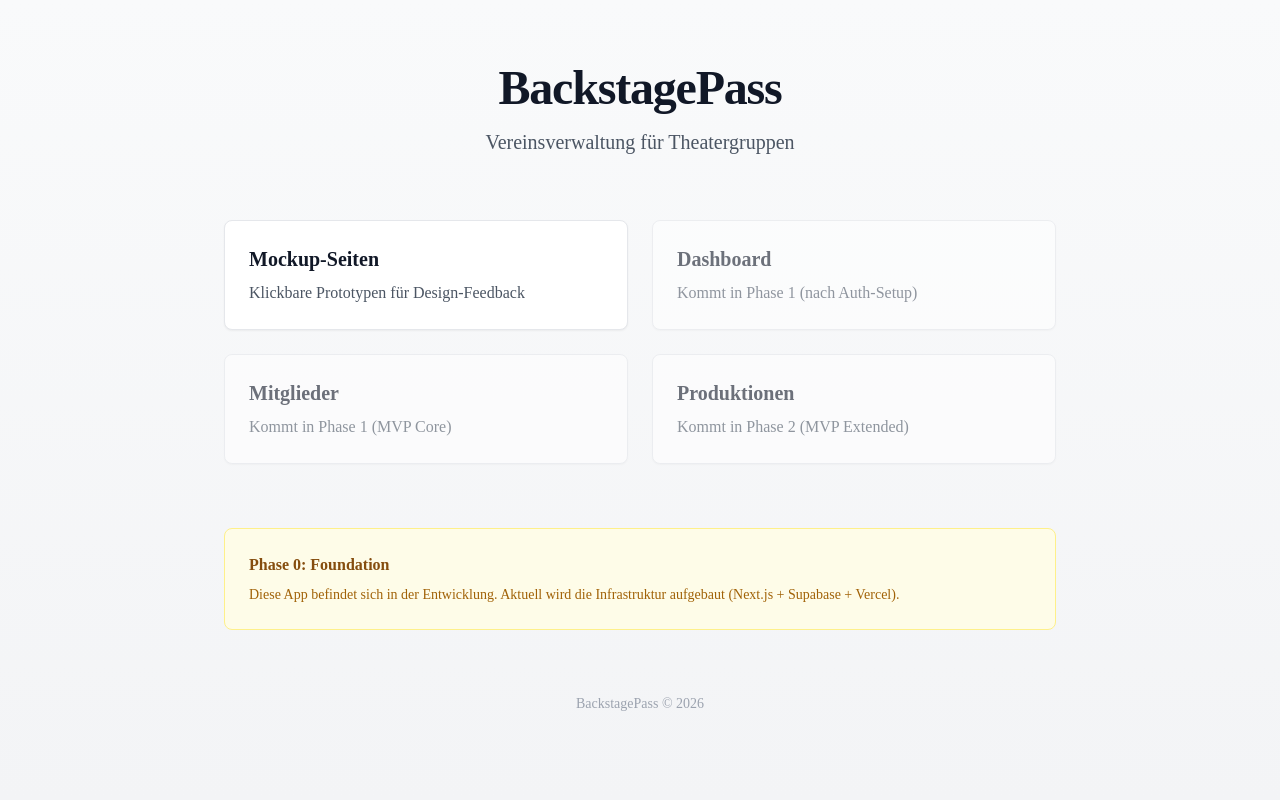
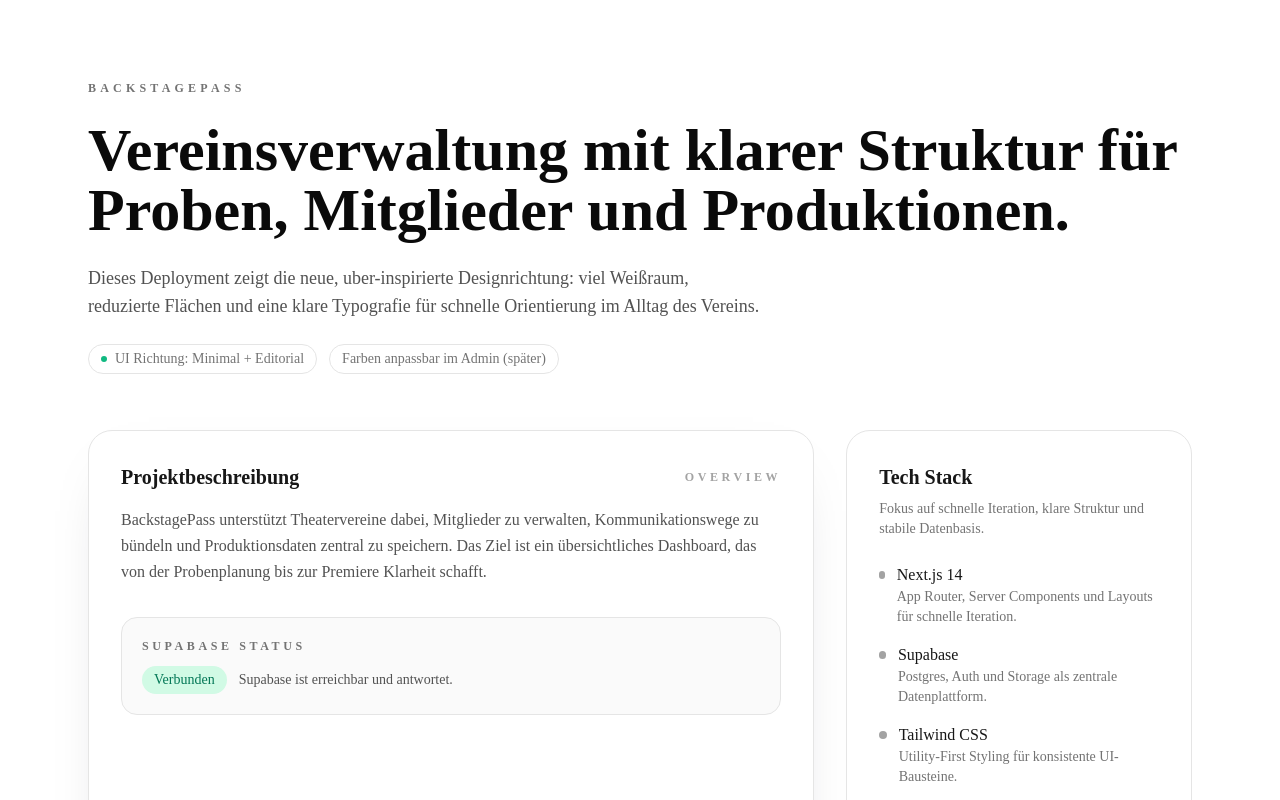
Before and after one commit to trismus/BackstagePass, a Next.js app in the folder apps/web/: page / in a window 1280 px wide. Shown: the top 800 px of the page. Built offline with nearby package versions, Linux system fonts and the light colour scheme; no server answers; the database is empty.

Commit message:
feat(web): apply uber-inspired homepage style

```diff
--- a/apps/web/app/page.tsx
+++ b/apps/web/app/page.tsx
@@ -1,70 +1,141 @@
-import Link from 'next/link'
+import { createClient } from '@/lib/supabase/server'
 
-export default function HomePage() {
+export default async function HomePage() {
+  const supabase = await createClient()
+  const { error } = await supabase.from('personen').select('id').limit(1)
+
+  const connectionStatus = error
+    ? {
+        label: 'Fehlgeschlagen',
+        detail: error.message,
+      }
+    : {
+        label: 'Verbunden',
+        detail: 'Supabase ist erreichbar und antwortet.',
+      }
+
   return (
-    <main className="min-h-screen bg-gradient-to-b from-gray-50 to-gray-100">
-      <div className="mx-auto max-w-4xl px-4 py-16 sm:px-6 lg:px-8">
-        <div className="text-center">
-          <h1 className="text-4xl font-bold tracking-tight text-gray-900 sm:text-5xl">
+    <main className="min-h-screen bg-white text-neutral-900">
+      <div className="mx-auto flex w-full max-w-6xl flex-col gap-14 px-6 py-16 sm:py-20">
+        <header className="flex flex-col gap-6">
+          <p className="text-xs font-semibold uppercase tracking-[0.35em] text-neutral-500">
             BackstagePass
+          </p>
+          <h1 className="text-4xl font-semibold leading-tight text-neutral-950 sm:text-5xl lg:text-6xl">
+            Vereinsverwaltung mit klarer Struktur für Proben, Mitglieder und
+            Produktionen.
           </h1>
-          <p className="mt-4 text-xl text-gray-600">
-            Vereinsverwaltung für Theatergruppen
+          <p className="max-w-2xl text-lg text-neutral-600">
+            Dieses Deployment zeigt die neue, uber-inspirierte Designrichtung: viel
+            Weißraum, reduzierte Flächen und eine klare Typografie für schnelle
+            Orientierung im Alltag des Vereins.
           </p>
-        </div>
+          <div className="flex flex-wrap items-center gap-3 text-sm text-neutral-500">
+            <span className="inline-flex items-center gap-2 rounded-full border border-neutral-200 px-3 py-1">
+              <span className="h-1.5 w-1.5 rounded-full bg-emerald-500" />
+              UI Richtung: Minimal + Editorial
+            </span>
+            <span className="inline-flex items-center gap-2 rounded-full border border-neutral-200 px-3 py-1">
+              Farben anpassbar im Admin (später)
+            </span>
+          </div>
+        </header>
 
-        <div className="mt-16 grid gap-6 sm:grid-cols-2">
-          <Link
-            href="/mockup"
-            className="card hover:shadow-md transition-shadow"
-          >
-            <h2 className="text-xl font-semibold text-gray-900">
-              Mockup-Seiten
-            </h2>
-            <p className="mt-2 text-gray-600">
-              Klickbare Prototypen für Design-Feedback
+        <section className="grid gap-8 lg:grid-cols-[2.1fr_1fr]">
+          <div className="rounded-3xl border border-neutral-200 bg-white p-8 shadow-[0_20px_60px_-40px_rgba(15,23,42,0.35)]">
+            <div className="flex items-center justify-between">
+              <h2 className="text-xl font-semibold text-neutral-900">
+                Projektbeschreibung
+              </h2>
+              <span className="text-xs font-semibold uppercase tracking-[0.3em] text-neutral-400">
+                Overview
+              </span>
+            </div>
+            <p className="mt-4 text-base leading-relaxed text-neutral-600">
+              BackstagePass unterstützt Theatervereine dabei, Mitglieder zu verwalten,
+              Kommunikationswege zu bündeln und Produktionsdaten zentral zu speichern.
+              Das Ziel ist ein übersichtliches Dashboard, das von der Probenplanung bis
+              zur Premiere Klarheit schafft.
             </p>
-          </Link>
 
-          <div className="card opacity-60">
-            <h2 className="text-xl font-semibold text-gray-900">
-              Dashboard
-            </h2>
-            <p className="mt-2 text-gray-600">
-              Kommt in Phase 1 (nach Auth-Setup)
-            </p>
+            <div className="mt-8 rounded-2xl border border-neutral-200 bg-neutral-50 p-5">
+              <p className="text-xs font-semibold uppercase tracking-[0.3em] text-neutral-500">
+                Supabase Status
+              </p>
+              <div className="mt-3 flex flex-wrap items-center gap-3">
+                <span
+                  className={`inline-flex items-center rounded-full px-3 py-1 text-sm font-medium ${
+                    error
+                      ? 'bg-rose-100 text-rose-600'
+                      : 'bg-emerald-100 text-emerald-700'
+                  }`}
+                >
+                  {connectionStatus.label}
+                </span>
+                <span className="text-sm text-neutral-600">
+                  {connectionStatus.detail}
+                </span>
+              </div>
+              {error && (
+                <p className="mt-3 text-xs text-neutral-500">
+                  Hinweis: Die Tabelle <span className="font-semibold">personen</span>{' '}
+                  ist per RLS geschützt. Für einen erfolgreichen Check ist ein gültiger
+                  Auth-Session erforderlich.
+                </p>
+              )}
+            </div>
           </div>
 
-          <div className="card opacity-60">
-            <h2 className="text-xl font-semibold text-gray-900">
-              Mitglieder
-            </h2>
-            <p className="mt-2 text-gray-600">
-              Kommt in Phase 1 (MVP Core)
-            </p>
+          <div className="flex flex-col gap-6 rounded-3xl border border-neutral-200 bg-white p-8">
+            <div>
+              <h2 className="text-xl font-semibold text-neutral-900">Tech Stack</h2>
+              <p className="mt-2 text-sm text-neutral-500">
+                Fokus auf schnelle Iteration, klare Struktur und stabile Datenbasis.
+              </p>
+            </div>
+            <ul className="space-y-4 text-neutral-600">
+              <li className="flex items-start gap-3">
+                <span className="mt-2 h-2 w-2 rounded-full bg-neutral-400" />
+                <div>
+                  <p className="font-medium text-neutral-900">Next.js 14</p>
+                  <p className="text-sm text-neutral-500">
+                    App Router, Server Components und Layouts für schnelle Iteration.
+                  </p>
+                </div>
+              </li>
+              <li className="flex items-start gap-3">
+                <span className="mt-2 h-2 w-2 rounded-full bg-neutral-400" />
+                <div>
+                  <p className="font-medium text-neutral-900">Supabase</p>
+                  <p className="text-sm text-neutral-500">
+                    Postgres, Auth und Storage als zentrale Datenplattform.
+                  </p>
+                </div>
+              </li>
+              <li className="flex items-start gap-3">
+                <span className="mt-2 h-2 w-2 rounded-full bg-neutral-400" />
+                <div>
+                  <p className="font-medium text-neutral-900">Tailwind CSS</p>
+                  <p className="text-sm text-neutral-500">
+                    Utility-First Styling für konsistente UI-Bausteine.
+                  </p>
+                </div>
+              </li>
+              <li className="flex items-start gap-3">
+                <span className="mt-2 h-2 w-2 rounded-full bg-neutral-400" />
+                <div>
+                  <p className="font-medium text-neutral-900">Vercel</p>
+                  <p className="text-sm text-neutral-500">
+                    Automatisierte Deployments und Preview-Umgebungen.
+                  </p>
+                </div>
+              </li>
+            </ul>
+            <div className="mt-auto rounded-2xl border border-neutral-200 px-4 py-3 text-xs text-neutral-500">
+              Design-Token: Primary #111111 · Accent #2EBD85 · Radius 24px
+            </div>
           </div>
-
-          <div className="card opacity-60">
-            <h2 className="text-xl font-semibold text-gray-900">
-              Produktionen
-            </h2>
-            <p className="mt-2 text-gray-600">
-              Kommt in Phase 2 (MVP Extended)
-            </p>
-          </div>
-        </div>
-
-        <div className="mt-16 rounded-lg border border-yellow-200 bg-yellow-50 p-6">
-          <h3 className="font-semibold text-yellow-800">Phase 0: Foundation</h3>
-          <p className="mt-2 text-sm text-yellow-700">
-            Diese App befindet sich in der Entwicklung. Aktuell wird die
-            Infrastruktur aufgebaut (Next.js + Supabase + Vercel).
-          </p>
-        </div>
-
-        <footer className="mt-16 text-center text-sm text-gray-400">
-          BackstagePass &copy; 2026
-        </footer>
+        </section>
       </div>
     </main>
   )
```
Also changed, not shown: 4 other files (tests, documents, lock files or other folders).
